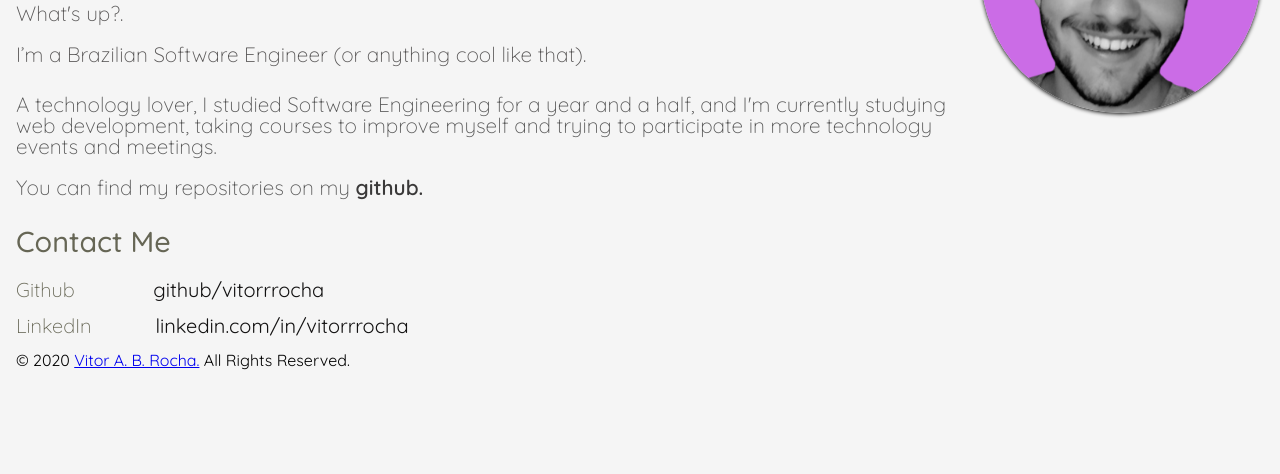
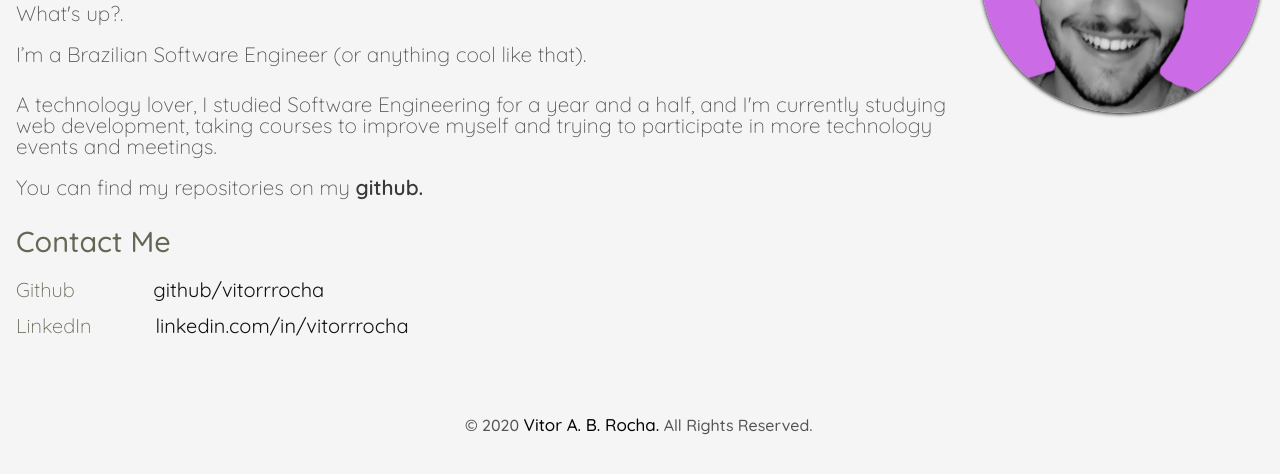
Before and after one commit to Vitorrrocha/vitorrrocha.github.io, a plain HTML site: page index.html in a window 1280 px wide. Shown: the part 250-724 px from the top of the page. Drawn offline with Linux system fonts and the light colour scheme.

Commit message:
Update styles.css

```diff
--- a/styles.css
+++ b/styles.css
@@ -89,6 +89,26 @@ button:active {
     filter: invert(100%);
 }
 
+.copy {
+    width: 350px;
+    color: rgba(0, 0, 0, 0.658);
+    margin: 5rem auto;
+    font-weight: 500;
+}
+
+.copy a{
+    text-decoration: none;
+    cursor: pointer;
+    color: black;
+    font-size: 17px;
+    transition: 0.2s;
+}
+
+.copy a:hover{
+    color: rgb(49, 105, 226);
+    font-weight: bold;
+}
+
 @media (min-width: 800px) {
      .content {
         padding-top: 5rem;
```
